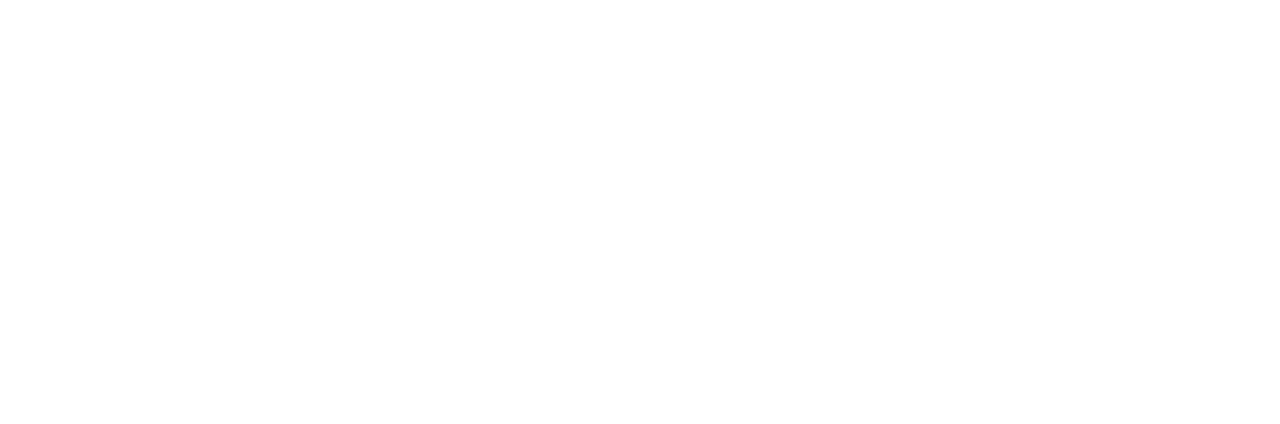
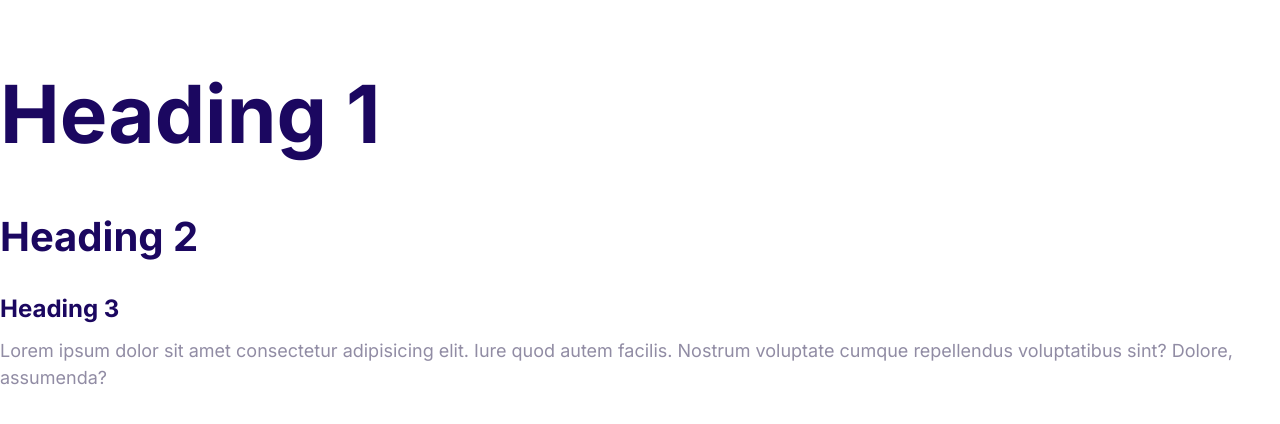
Before and after one commit to SSun97/website-demo, a plain HTML site: page index.html in a window 1280 px wide. Drawn offline with Linux system fonts and the light colour scheme.

Commit message:
define the dtyle for the fonts

```diff
--- a/css/styles.css
+++ b/css/styles.css
@@ -4,5 +4,56 @@
 	--color-accent: #ff3400;
 	--color-headings: #1b0760;
 	--color-body: #918ca4;
+}
 
+html {
+	font-size: 62.5%;
 }
+
+body {
+	font-family: Inter, Arial, Helvetica, sans-serif;
+	color: var(--color-body);
+	font-size: 2.4rem;
+	line-height: 1.5;
+}
+
+h1,
+h2,
+h3 {
+	color: var(--color-headings);
+	margin-bottom: 1rem;
+}
+
+h1 {
+	font-size: 7rem;
+}
+
+h2 {
+	font-size: 4rem;
+}
+
+h3 {
+	font-size: 3rem;
+}
+
+p {
+	margin-top: 0;
+}
+
+@media screen and (min-width: 1024px) {
+	body {
+		font-size: 1.8rem;
+	}
+
+	h1 {
+		font-size: 8rem;
+	}
+
+	h2 {
+		font-size: 4rem;
+	}
+
+	h3 {
+		font-size: 2.4rem;
+	}
+}
--- a/index.html
+++ b/index.html
@@ -5,10 +5,16 @@
 	<meta http-equiv="X-UA-Compatible" content="IE=edge">
 	<meta name="viewport" content="width=device-width, initial-scale=1.0">
 	<title>Document</title>
+	<link rel="preconnect" href="https://fonts.googleapis.com">
+	<link rel="preconnect" href="https://fonts.gstatic.com" crossorigin>
+	<link href="https://fonts.googleapis.com/css2?family=Inter:wght@400;700&display=swap" rel="stylesheet">
 	<link rel="stylesheet" href="css/normalize.css">
 	<link rel="stylesheet" href="css/styles.css">
 </head>
 <body>
-
+	<h1>Heading 1</h1>
+	<h2>Heading 2</h2>
+	<h3>Heading 3</h3>
+	<p>Lorem ipsum dolor sit amet consectetur adipisicing elit. Iure quod autem facilis. Nostrum voluptate cumque repellendus voluptatibus sint? Dolore, assumenda?</p>
 </body>
 </html>
```
